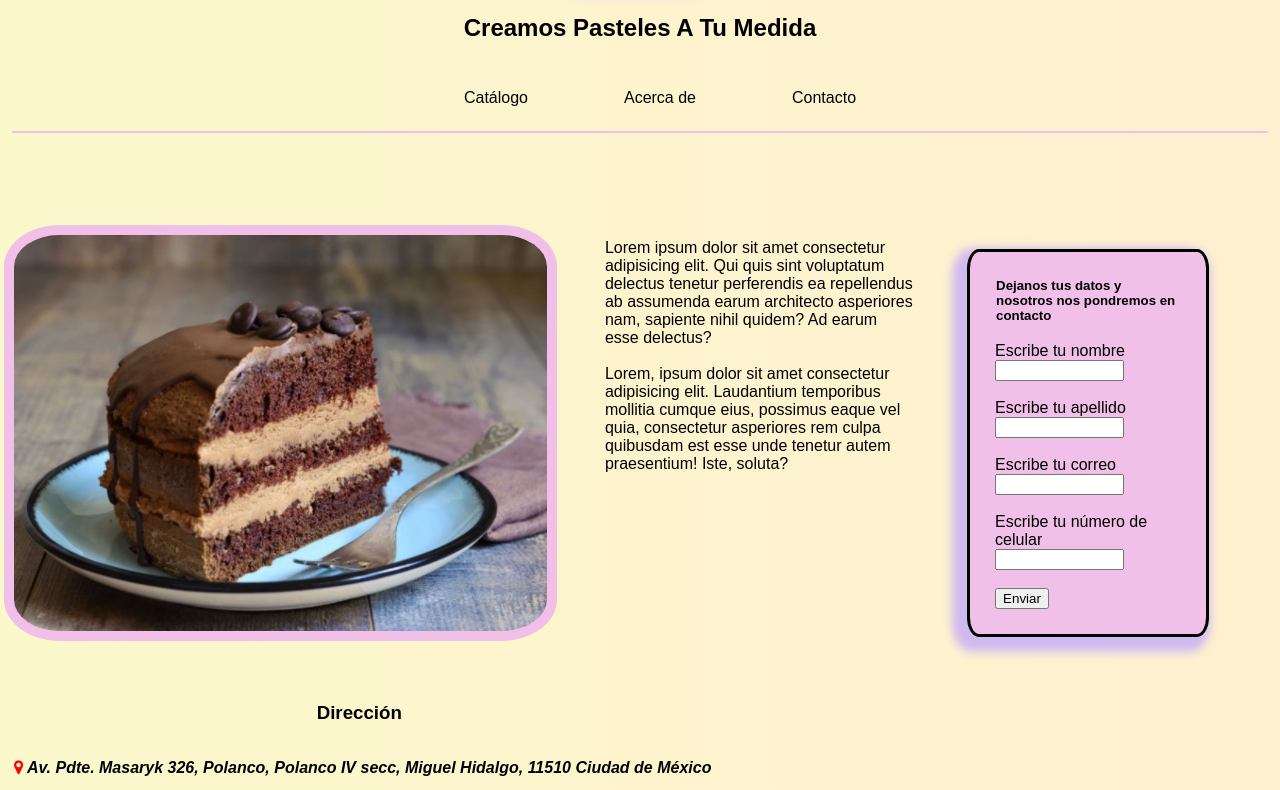
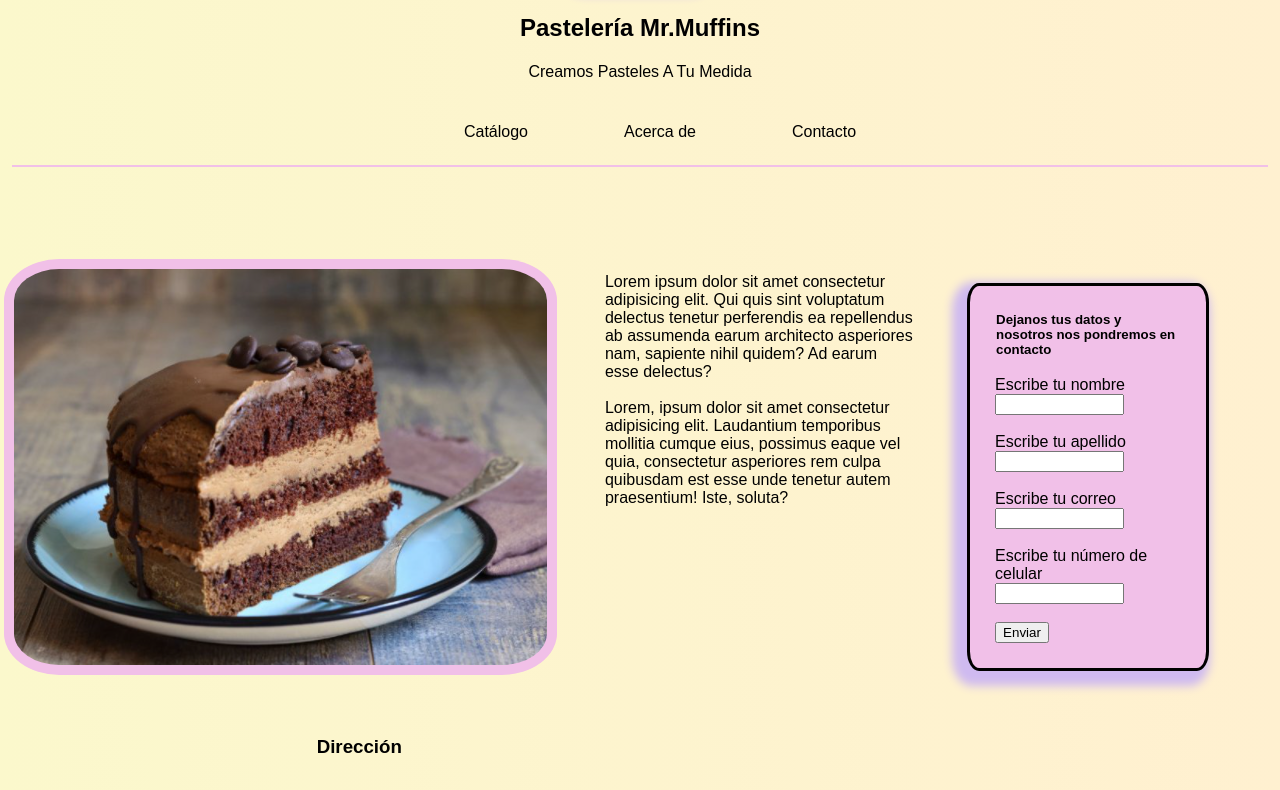
Before and after one commit to buc-io/IntroHTML, a plain HTML site: page index.html in a window 1280 px wide. Shown: the part 123-913 px from the top of the page. Drawn offline with nearby package versions, Linux system fonts and the light colour scheme.

Commit message:
Add files via upload

```diff
--- a/index.html
+++ b/index.html
@@ -10,15 +10,18 @@
     rel="stylesheet"
     href="https://cdnjs.cloudflare.com/ajax/libs/animate.css/4.1.1/animate.min.css"
   />
-    <title>Pastelería</title>
+    <title>Pastelería </title>
 </head>
 <body>
     <section>
         <div class="pastelChoco">
             <img class="imgPrimera" src="./images/Logo2.png" alt="Rebana de un pastel de chocolate " width=" 130px" height="100px">
             <h1 class="fraseInicio">
+                Pastelería Mr.Muffins
+            </h1>
+            <p>
                 <a class="frase" title="Ordena aquí" href="">Creamos Pasteles A Tu Medida</a>
-            </h1>
+            </p>
         </div>
         <div class="barraN">
             <header>
```
